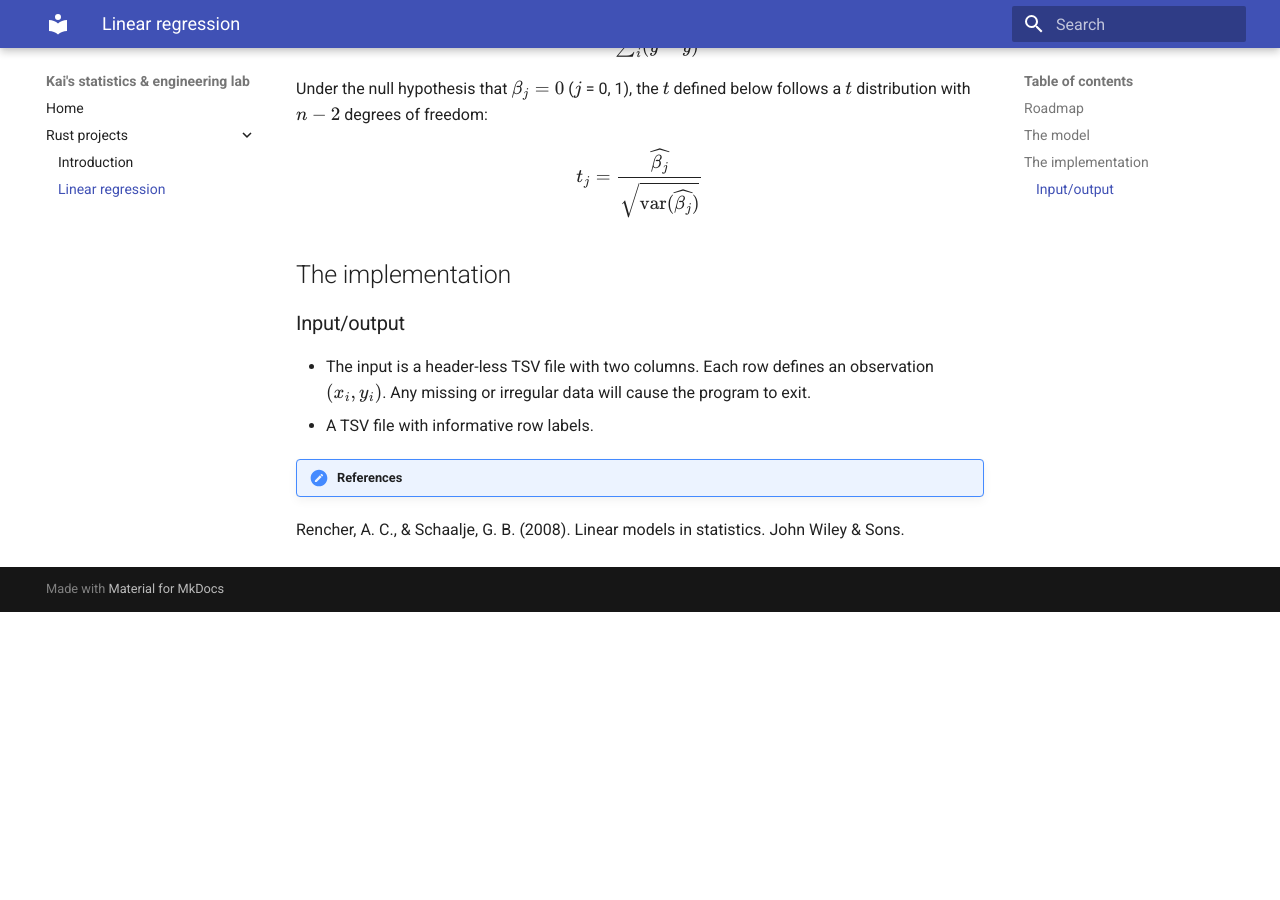
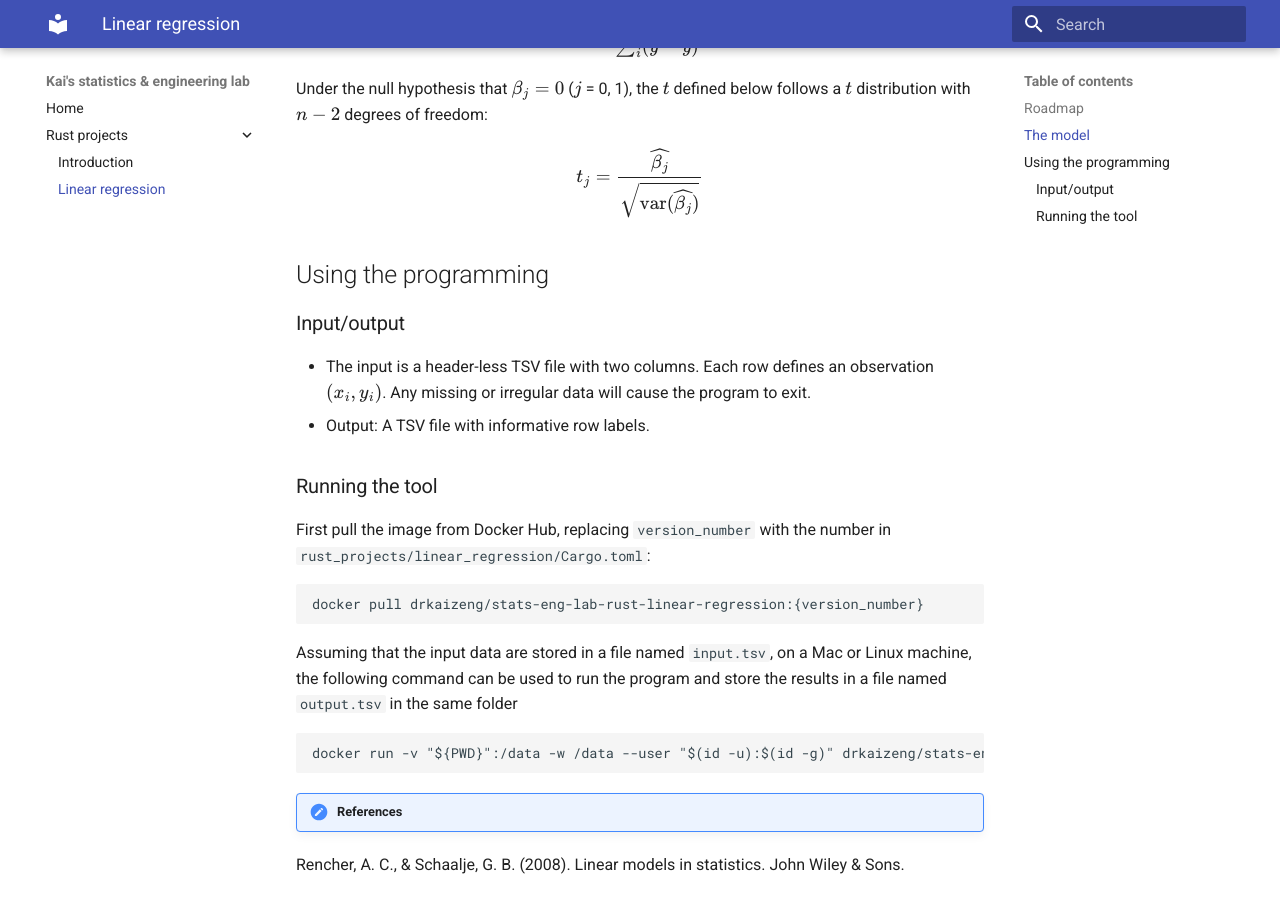
Before and after one commit to drkaizeng/statistics_and_engineering_lab, an MkDocs documentation site: the page built from docs/rust_projects/linear_regression.md, in a window 1280 px wide and 900 px high, scrolled down 1268 px. Built offline with MkDocs 1.6.1 and Material for MkDocs 9.7.7, drawn with Linux system fonts in a browser that asks for light colours; before the commit the page ends 1880 px from its top, so only the background shows below that.

Commit message:
Update docs

````diff
--- a/docs/rust_projects/linear_regression.md
+++ b/docs/rust_projects/linear_regression.md
@@ -9,7 +9,7 @@ My first Rust project. I chose to implement simple linear regression to focus on
 - [x] Learn basic Rust syntax and implement simple linear regression as a binary crate with a command line interface (CLI).
 - [x] Implement a full suite of unit and integration tests.
 - [x] Set up CI using Github Actions.
-- [ ] Containerise the CLI tool using docker.
+- [x] Containerise the CLI tool using docker.
 - [ ] Refactor and seperate the code into a binary crate and a library crate.
 - [ ] Write Python API wrapper for the library crate.
 
@@ -48,12 +48,21 @@ t_j = \frac{ \widehat{\beta_j} }{\sqrt{\text{var}(\widehat{\beta_j})}}
 $$
 
 
-## The implementation
+## Using the programming
 ### Input/output
 - The input is a header-less TSV file with two columns. Each row defines an observation $(x_i, y_i)$. Any missing or irregular data will cause the program to exit.
-- A TSV file with informative row labels.
+- Output: A TSV file with informative row labels.
 
+### Running the tool
+First pull the image from Docker Hub, replacing `version_number` with the number in `rust_projects/linear_regression/Cargo.toml`:
+```
+docker pull drkaizeng/stats-eng-lab-rust-linear-regression:{version_number}
+```
 
+Assuming that the input data are stored in a file named `input.tsv`, on a Mac or Linux machine, the following command can be used to run the program and store the results in a file named `output.tsv` in the same folder
+```
+docker run -v "${PWD}":/data -w /data --user "$(id -u):$(id -g)" drkaizeng/stats-eng-lab-rust-linear-regression:0.0.1 input.tsv output.tsv
+```
 
 
 
````
